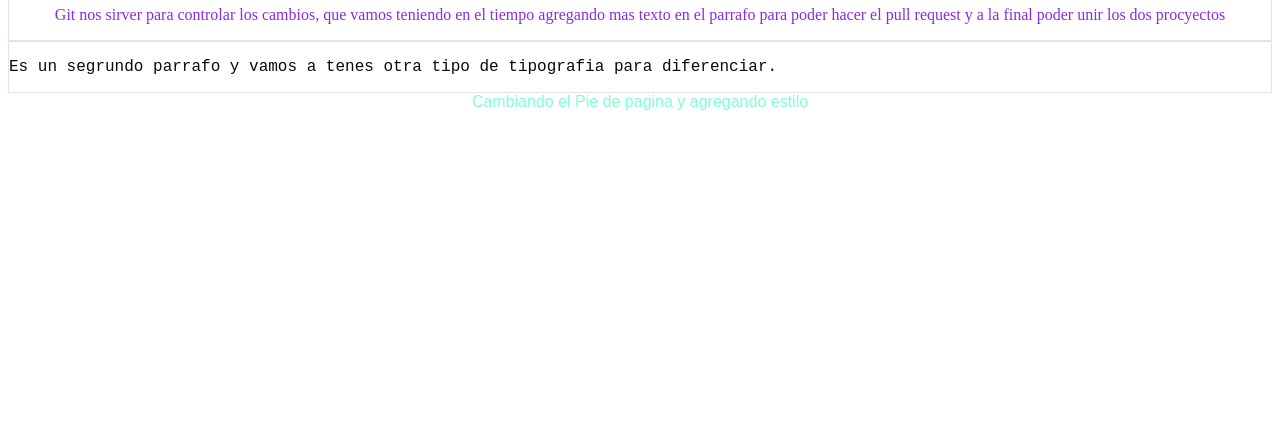
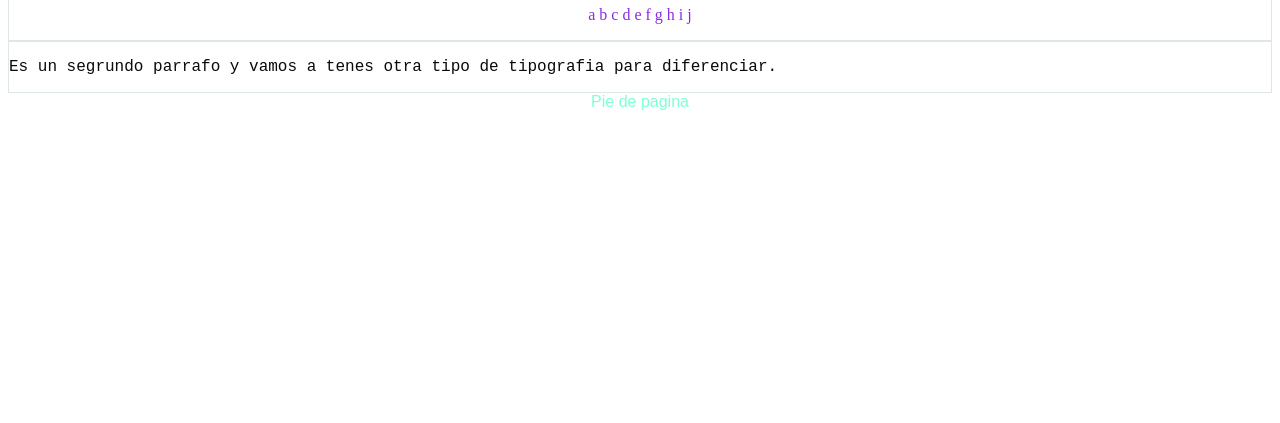
Before and after one commit to rrodriguez2020/Proyectohtml, a plain HTML site: page index.html in a window 1280 px wide. Shown: the part 377-800 px from the top of the page. Drawn offline with Linux system fonts and the light colour scheme.

Commit message:
abecedario

```diff
--- a/index.html
+++ b/index.html
@@ -20,9 +20,7 @@
     <div id="cuerpo">
         <div id="titulo">
             <h1><strong>GIT</strong>   Control de Versiones</h1>
-            <p> Git nos sirver para controlar los cambios, que vamos teniendo en el tiempo
-                agregando mas texto en el parrafo para  poder hacer el pull request y a la final poder
-                unir los dos procyectos
+            <p> a b c d e f g h i j
             </p>
         </div>
     </div>
@@ -37,5 +35,5 @@
  </body>
 
  <script src="script.js"></script><!--Ruta del archivo js-->
- <footer id="pie"> Cambiando el Pie de pagina y agregando estilo</footer>
+ <footer id="pie"> Pie de pagina</footer>
 </hmtl>
```
